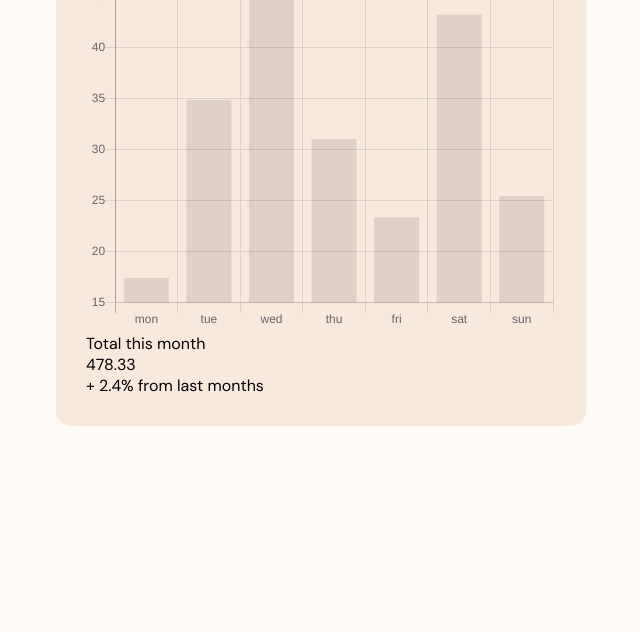
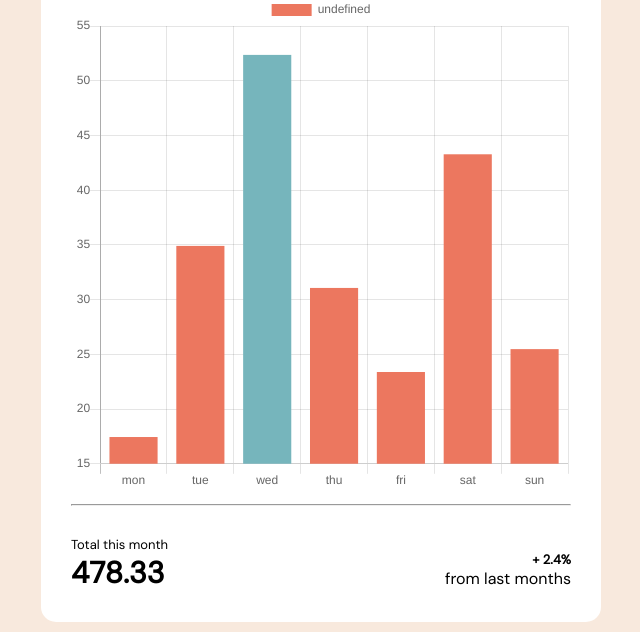
Before and after one commit to Sandesh3456/chart_frontend, a website with bundled scripts: page index.html in a window 1280 px wide. Shown: the part 355-987 px from the top of the page, without its empty margins (319-959 px from the left). Before the commit the page ends 801 px from the top, so only its background shows below. Built offline with nearby package versions, Linux system fonts and the light colour scheme.

Commit message:
Design Changes

```diff
--- a/calculate.js
+++ b/calculate.js
@@ -1,9 +1,6 @@
-// import Chart from 'chart.js/auto'
-
-
 import myJson from './data.json' assert {type: 'json'};
 console.log(myJson);
-
+var barColors = ["hsl(10, 79%, 65%)", "hsl(10, 79%, 65%)","hsl(186, 34%, 60%)","hsl(10, 79%, 65%)","hsl(10, 79%, 65%)","hsl(10, 79%, 65%)","hsl(10, 79%, 65%)"];
 new Chart(
     document.getElementById('chart_1'),
     {
@@ -12,6 +9,7 @@ new Chart(
         labels: myJson.map(row => row.day),
         datasets: [
             {
+            backgroundColor: barColors,
             data: myJson.map(row => row.amount),
             }
         ]
--- a/index.html
+++ b/index.html
@@ -24,11 +24,24 @@
       </div>
     </div>
     <div class="bottom">
-      <div id="bottom_title">Spending - Last 7 days  </div>
-      <canvas id="chart_1"width="300" height="300">Place Chart Here</canvas>
-      <div id="month_total ">Total this month</div>
+      <div id="bottom_title">
+        Spending - Last 7 days
+      </div>
+      <canvas id="chart_1" width="50px" height="50px">
+        Place Chart Here
+      </canvas>
+      <hr>
+      <div style="display: block; padding-top: 30px">
+        <div class="bottom_left">
+          <div id="month_total" style = "font-size: 13px">Total this month</div>
           <div id="month_amount">478.33</div>
-      <div id="parcentage_change">+ 2.4% from last months</div>
+        </div>
+        <div class="bottom_right">
+          <div id="parcentage_change" style = "font-size: 13px; font-weight: 700;" >+ 2.4% </div>
+          <div id="last_months">from last months</div>
+      </div>
+      </div>
+    </div>
     </div>
   </div>
 </div>
--- /dev/null
+++ b/package.json
@@ -0,0 +1,3 @@
+{
+  "type": "module"
+}
--- a/style.css
+++ b/style.css
@@ -3,56 +3,89 @@
     padding: 0;
 }
 body{
-    background-color: hsl(33, 100%, 98%)
+    background-color: hsl(27, 66%, 92%)
 }
 .back {
     display: flex;
     justify-content: center;
     align-items: center;
-    background-color: hsl(33, 100%, 98%);
+    background-color: hsl(27, 66%, 92%)
 }
 .container {
-    margin: 10px;
-    padding: 10px 10px 10px 10px;
+    margin-top: 90px;
+    padding: 10px 30px 10px 30px;
     border-radius: 15px 15px 15px 15px;
-    background-color: hsl(33, 100%, 98%);
+    /* background-color: orange; */
 }
 .top{
     font-family:DM sans ;
     color:white;
     font-weight:700;
-    display:block;
-    background-color:hsla(29, 81%, 49%, 0.749);
+    display:flex;
+    background-color:hsl(10, 79%, 65%);
     border-radius: 15px 15px 15px 15px;
     margin-top:20px;
     margin-bottom:20px;
-    height:70px;
-    width:500px;
-    padding-left: 30px;
-    padding-top:30px;
-    font-size: 18;
+    height: 70px;
+    width: 500px;
+    padding:30px;
+    align-items: center;
 }
 .side1{
     width:80%;
     display:inline-block;
     float:left;
 }
+#amount{
+    font-size: 35px;
+}
+.side2{
+    width:20%;
+    display:inline-block;
+    float:right;
+}
 .bottom{
     font-family:DM sans ;
-    background-color:hsl(27, 66%, 92%);
     border-radius: 15px 15px 15px 15px;
     color:black;
-    padding-left:30px;
-    padding-right:30px;
-    padding-top:30px;
-    padding-bottom:30px;
+    padding:30px;
+    background-color:white ;
+    display:flex;
+    flex-direction: column;
 }
 #bottom_title{
-    font-size: 21px;
-    font-weight: 700px;
+    font-size: 30px;
+    font-weight: 700;
 }
-#chart{
+#chart_1{
     padding-top:10px;
     padding-bottom:10px;
-
+    margin-left:0px;
+    background-color: white;
 }
+#canvas {
+    background-color:hsl(27, 66%, 92%) ;
+}
+.bottom_left{
+    width:60%;
+    display:inline-block;
+    background-color:white;
+    float:left;
+    border-radius: 0px 0px 0px 15px;
+    font-family:DM Sans ;
+}
+.bottom_right{
+    width: 40%;
+    display: inline-flex;
+    flex-direction: column;
+    background-color: white;
+    float: right;
+    border-radius: 0px 0px 15px 0px;
+    font-family: DM Sans;
+    padding-top: 15px;
+    text-align: right;
+}
+#month_amount{
+    font-size: 30px;
+    font-weight:700;
+}
```
Lines whose indentation alone changed are shown as unchanged.
